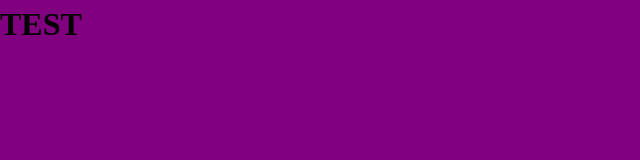
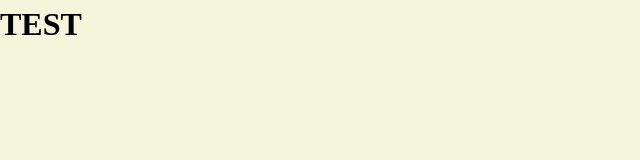
Before and after one commit to 3antozz/Weather-app, a website built with webpack: page src/template.html in a window 1280 px wide. Shown: the whole page, without its empty margins (0-640 px from the left). Built offline with nearby package versions, Linux system fonts and the light colour scheme.

```diff
--- a/src/styles.css
+++ b/src/styles.css
@@ -41,5 +41,5 @@
 }
 
 body {
-    background-color: purple;
+    background-color: beige;
 }
```
Also changed, not shown: 1 other file.
